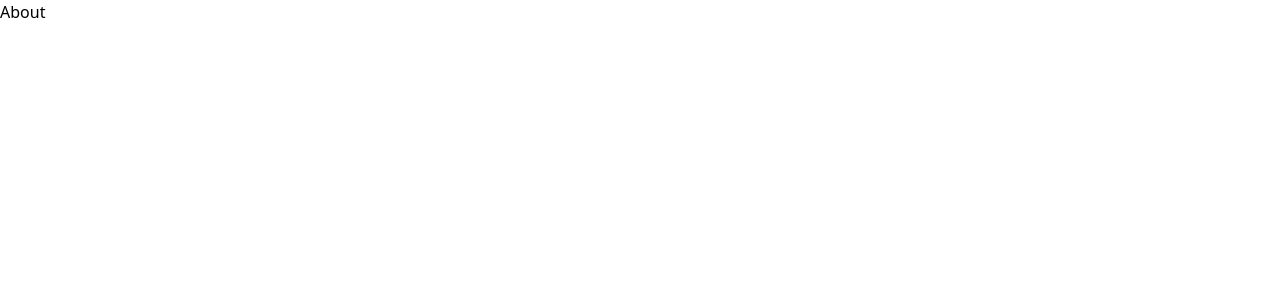
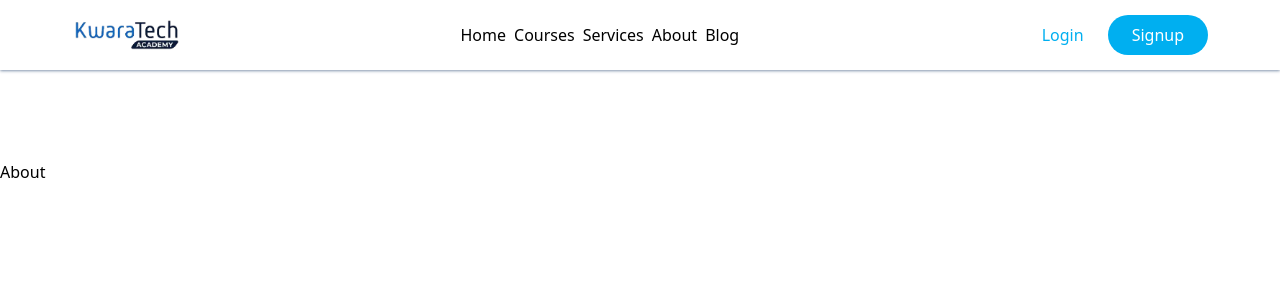
Before and after one commit to best2025j/kta-project, a React (Vite) app: page /about in a window 1280 px wide. Shown: the top 300 px of the page. Built offline with nearby package versions, Linux system fonts and the light colour scheme.

Commit message:
functunality added

```diff
--- a/src/App.jsx
+++ b/src/App.jsx
@@ -5,10 +5,12 @@ import Services from "./pages/services/Services";
 import About from "./pages/about/About";
 import Blog from "./pages/blog/Blog";
 import Home from "./pages/home/Home";
+import Navigation from "./components/layout/Navigation";
 
 const App = () => {
   return (
     <Router>
+      <Navigation />
       <Routes>
         <Route path="/" element={<Home />} />
         <Route path="/courses" element={<Courses />} />
--- a/src/components/layout/Navbar.jsx
+++ b/src/components/layout/Header.jsx
@@ -6,11 +6,16 @@ import { Link } from "react-router-dom";
 import ButtonDefault from "../Buttons/ButtonDefault";
 // import DarkModeSwitch from "../ui/DarkModeSwitch";
 
-const Navbar = () => {
+const Header = () => {
   const [nav, setNav] = useState(false);
   // Function to handle menu icon click
 
   const handClick = () => setNav(!nav);
+  const handleOrderClick = () => {
+    console.log("Order placed!");
+  };
+
+  const handleClose = () => setNav(!nav);
 
   return (
     <div
@@ -115,19 +120,19 @@ const Navbar = () => {
             </div> */}
             <div className="flex flex-col pt-3 ">
               <ul className="font-500">
-                <li>
+                <li onClick={handleClose}>
                   <Link to="/">Home</Link>
                 </li>
-                <li>
+                <li onClick={handleClose}>
                   <Link to="/courses">Courses</Link>
                 </li>
-                <li>
+                <li onClick={handleClose}>
                   <Link to="/services">Services</Link>
                 </li>
-                <li>
+                <li onClick={handleClose}>
                   <Link to="/about">About</Link>
                 </li>
-                <li>
+                <li onClick={handleClose}>
                   <Link to="/blog">Blog</Link>
                 </li>
               </ul>
@@ -153,4 +158,4 @@ const Navbar = () => {
   );
 };
 
-export default Navbar;
+export default Header;
--- /dev/null
+++ b/src/components/layout/Layout.jsx
@@ -0,0 +1,14 @@
+import React from "react";
+import Header from "./Header";
+import Hero from "../ui/Hero";
+
+const Layout = () => {
+  return (
+    <div>
+      <Header />
+      <Hero />
+    </div>
+  );
+};
+
+export default Layout;
--- /dev/null
+++ b/src/components/layout/Navigation.jsx
@@ -0,0 +1,20 @@
+import React, { Children, useEffect, useState } from "react";
+import { Link, useLocation } from "react-router-dom";
+import Header from "./Header";
+
+const Navigation = ({ children }) => {
+  const location = useLocation();
+  const [isVisible, setIsVisible] = useState(true);
+
+  useEffect(() => {
+    setIsVisible(location.pathname !== "/");
+  }, [location]);
+
+  return (
+    <Header className={`p-4 ${isVisible ? "block" : "hidden"}`}>
+      {children}
+    </Header>
+  );
+};
+
+export default Navigation;
--- /dev/null
+++ b/src/components/ui/Hero.jsx
@@ -0,0 +1,14 @@
+import React from "react";
+
+const Hero = () => {
+  return (
+    <div className="py-40 w-full h-full sm:px-[64px] px-[36px] flex flex-col justify-center text-center">
+      <div className="max-w-[1240px]">
+        <h1>Kwaratech Academy</h1>
+        <h1>Your Journey to a rewarding tech career begins now !</h1>
+      </div>
+    </div>
+  );
+};
+
+export default Hero;
--- a/src/pages/about/About.jsx
+++ b/src/pages/about/About.jsx
@@ -1,7 +1,7 @@
 import React from "react";
 
 const About = () => {
-  return <div>About</div>;
+  return <div className="py-40">About</div>;
 };
 
 export default About;
--- a/src/pages/blog/Blog.jsx
+++ b/src/pages/blog/Blog.jsx
@@ -1,7 +1,7 @@
 import React from "react";
 
 const Blog = () => {
-  return <div>Blog</div>;
+  return <div className="py-40">Blog</div>;
 };
 
 export default Blog;
--- a/src/pages/courses/Courses.jsx
+++ b/src/pages/courses/Courses.jsx
@@ -1,7 +1,7 @@
 import React from "react";
 
 const Courses = () => {
-  return <div>Courses</div>;
+  return <div className="py-40">Courses</div>;
 };
 
 export default Courses;
--- a/src/pages/home/Home.jsx
+++ b/src/pages/home/Home.jsx
@@ -1,10 +1,10 @@
 import React from "react";
-import Navbar from "../../components/layout/Navbar";
+import Layout from "../../components/layout/layout";
 
 const Home = () => {
   return (
     <div>
-      <Navbar />
+      <Layout />
     </div>
   );
 };
--- a/src/pages/services/Services.jsx
+++ b/src/pages/services/Services.jsx
@@ -1,7 +1,7 @@
 import React from "react";
 
 const Services = () => {
-  return <div>Services</div>;
+  return <div className="py-40">Services</div>;
 };
 
 export default Services;
```
